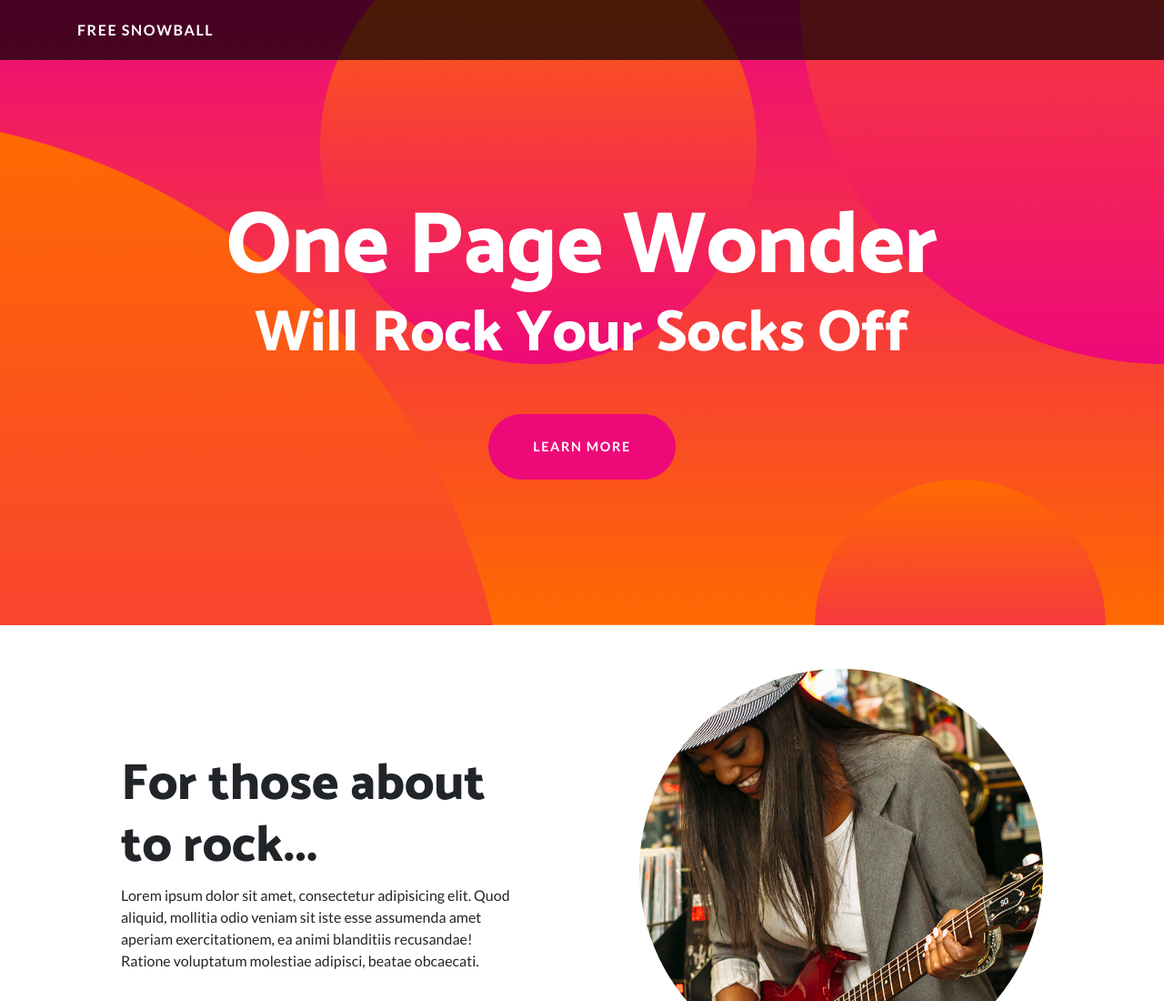
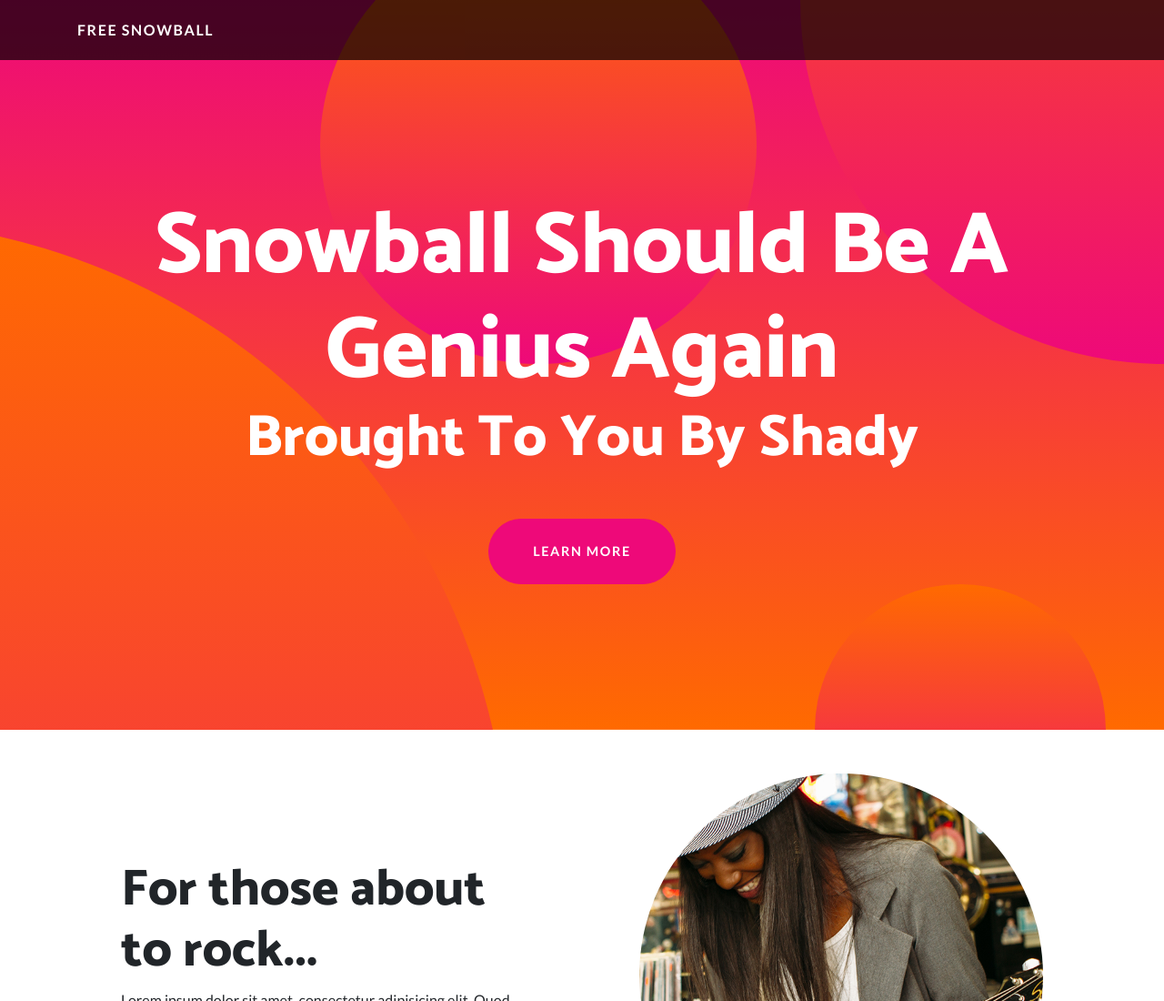
Before and after one commit to nqcshady/freesnowball, a website: page index.html in a window 1280 px wide. Shown: the top 1100 px of the page at 91% size. Drawn offline with Linux system fonts and the light colour scheme.

Commit message:
Update index.html

```diff
--- a/index.html
+++ b/index.html
@@ -39,9 +39,9 @@
   <header class="masthead text-center text-white">
     <div class="masthead-content">
       <div class="container">
-        <h1 class="masthead-heading mb-0">One Page Wonder</h1>
-        <h2 class="masthead-subheading mb-0">Will Rock Your Socks Off</h2>
-        <a href="#" class="btn btn-primary btn-xl rounded-pill mt-5">Learn More</a>
+        <h1 class="masthead-heading mb-0">Snowball Should Be A Genius Again</h1>
+        <h2 class="masthead-subheading mb-0">Brought To You By Shady</h2>
+        <a href="snowball.jpg" class="btn btn-primary btn-xl rounded-pill mt-5">Learn More</a>
       </div>
     </div>
     <div class="bg-circle-1 bg-circle"></div>
```
